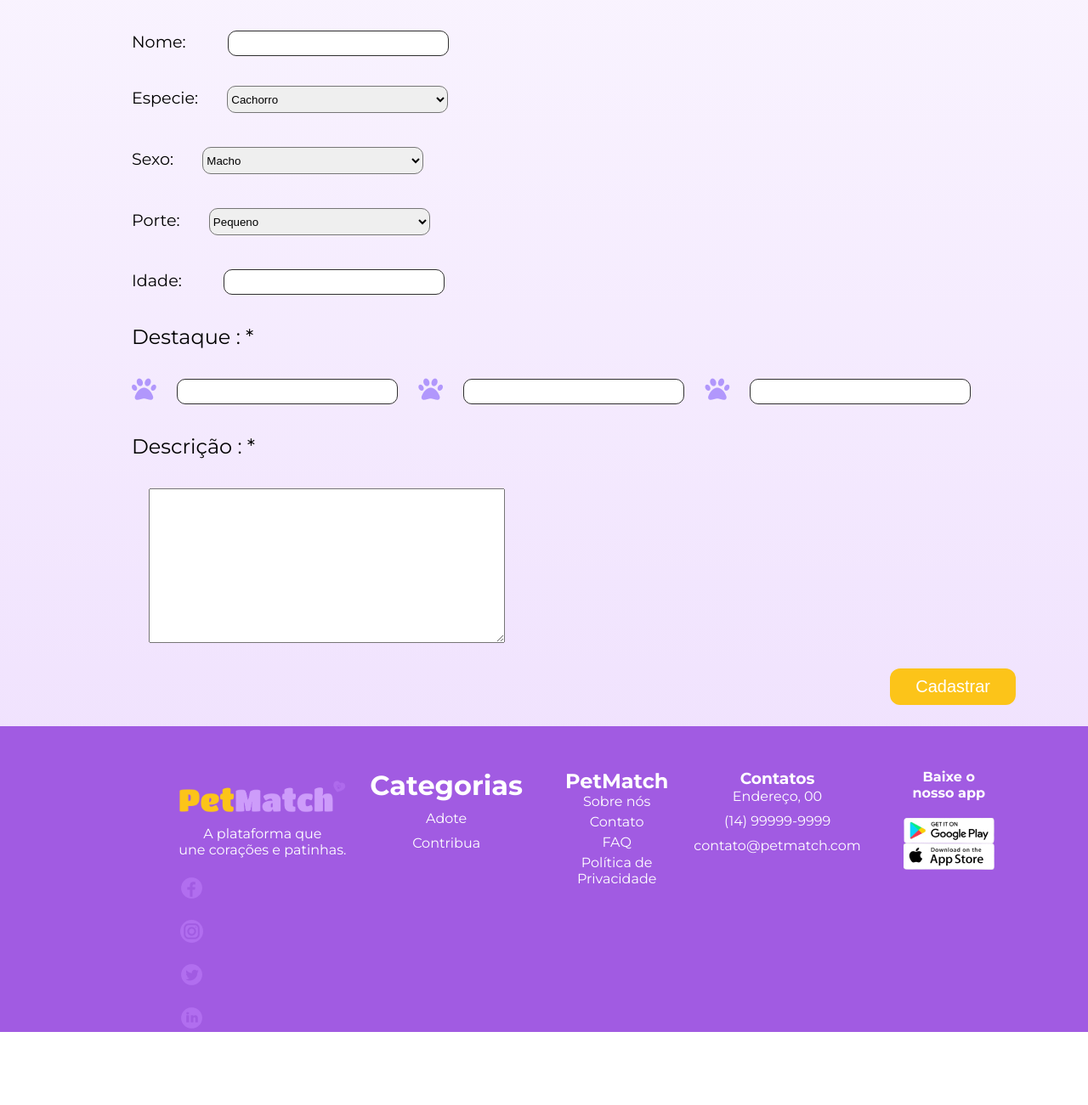
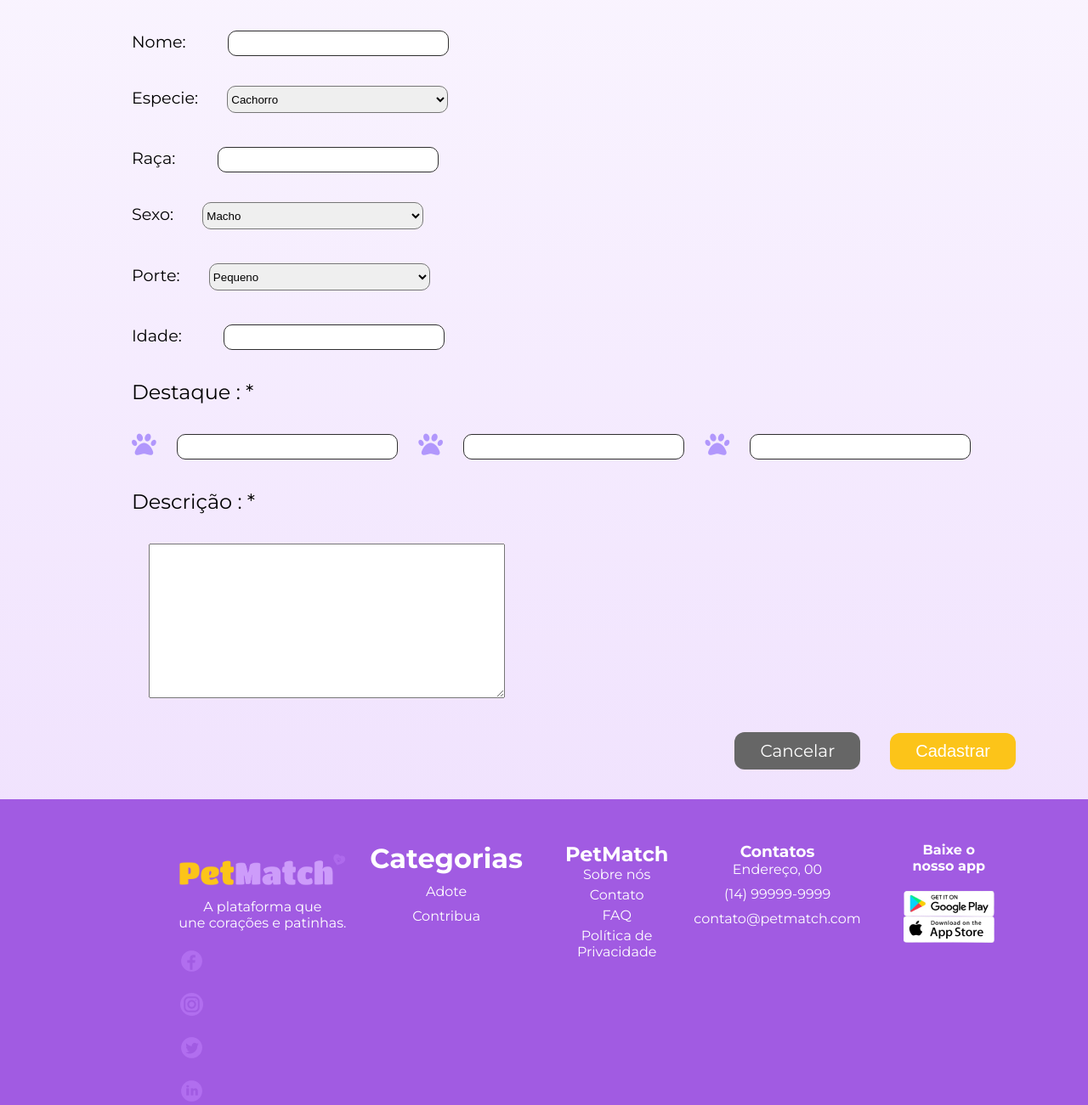
Before and after one commit to TainaDeAlves/projeto_petMatch, a Laravel app: page /pets in a window 1280 px wide. Shown: the part 785-2086 px from the top of the page at 85% size. Before the commit the page ends 2000 px from the top, so only its background shows below. Run offline with Laravel 12, Linux system fonts and the light colour scheme.

Commit message:
exclusão do controller adminpetcontroller e mundança de rota do  cadastro pet

```diff
--- a/app/Http/Controllers/CadastrosController.php
+++ b/app/Http/Controllers/CadastrosController.php
@@ -12,9 +12,6 @@ class CadastrosController extends Controller
     public function ongs(){
         return view('cadastro-ongs');
     }
-    public function pets(){
-        return view('cadastropet');
-    }
 
     public function login(){
         return view('login');
--- a/app/Http/Controllers/PetsController.php
+++ b/app/Http/Controllers/PetsController.php
@@ -6,7 +6,60 @@ use Illuminate\Http\Request;
 
 class PetsController extends Controller
 {
-    public function pets(){
+
+     /**
+     * Display a listing of the resource.
+     */
+    public function index()
+    {
         return view('admin.pets.index');
     }
+
+    /**
+     * Show the form for creating a new resource.
+     */
+    public function create()
+    {return view('cadastropet');
+
+    }
+
+    /**
+     * Store a newly created resource in storage.
+     */
+    public function store(Request $request)
+    {
+        //
+    }
+
+    /**
+     * Display the specified resource.
+     */
+    public function show()
+    {
+        return view('admin.pets.visualizar');
+    }
+
+    /**
+     * Show the form for editing the specified resource.
+     */
+    public function edit(string $id)
+    {
+        //
+    }
+
+    /**
+     * Update the specified resource in storage.
+     */
+    public function update(Request $request, string $id)
+    {
+        //
+    }
+
+    /**
+     * Remove the specified resource from storage.
+     */
+    public function destroy(string $id)
+    {
+        //
+    }
 }
--- a/public/css/main.css
+++ b/public/css/main.css
@@ -1274,13 +1274,21 @@ label span {
 
 }
 
-.botaoformcadastro {
-
+.botaoformcadastrop {
     display: flex;
     justify-content: right;
-}
-
-.botaoformcadastro button {
+    align-items: center;
+}
+.botaoformcadastrop a{
+    background-color: #666666;
+    border: none;
+    padding: 10px 30px;
+    border-radius: 12px;
+    color: #fff;
+    font-size: 20px;
+    margin: 35px;
+}
+.botaoformcadastrop button{
     background-color: var(--segundaria);
     border: none;
     padding: 10px 30px;
--- a/resources/views/cadastropet.blade.php
+++ b/resources/views/cadastropet.blade.php
@@ -2,7 +2,7 @@
 
 <body>
     <header id="cabecalho" class="container paginainterna">
-        @include("includes.barratopo")
+        @include('includes.barratopo')
     </header>
     <main id="fundolinear">
         <div class="container">
@@ -53,14 +53,14 @@
 
                         <div class="inseririmg">
 
-                            <img src="{{asset("./img/pet_7104394.png")}}"alt="Imagem" id="imagem"
+                            <img src="{{ asset('./img/pet_7104394.png') }}"alt="Imagem" id="imagem"
                                 onclick="document.getElementById('inputImagem').click()">
                             <input type="file" id="inputImagem" accept="image/*" style="display: none;"
                                 data-imagemid="imagem">
                         </div>
                         <div class="inseririmg">
 
-                            <img src="{{asset("./img/pet_7104394.png")}}"alt="Imagem" id="imagem1"
+                            <img src="{{ asset('./img/pet_7104394.png') }}"alt="Imagem" id="imagem1"
                                 onclick="document.getElementById('inputImagem1').click()">
                             <input type="file" id="inputImagem1" accept="image/*" style="display: none;"
                                 data-imagemid="imagem1">
@@ -68,7 +68,7 @@
 
                         <div class="inseririmg">
 
-                            <img src="{{asset("./img/pet_7104394.png")}}"alt="Imagem" id="imagem2"
+                            <img src="{{ asset('./img/pet_7104394.png') }}"alt="Imagem" id="imagem2"
                                 onclick="document.getElementById('inputImagem2').click()">
                             <input type="file" id="inputImagem2" accept="image/*" style="display: none;"
                                 data-imagemid="imagem2">
@@ -88,6 +88,10 @@
                                 <option value="cr">Cachorro</option>
                                 <option value="gt">Gato</option>
                             </select>
+                        </p>
+                        <p>
+                            <label for="raca">Raça:</label>
+                            <input type="text" name="raca" id="raca">
                         </p>
                         <p>
                             <label for="sexoform">Sexo:</label>
@@ -138,18 +142,18 @@
 
                 </div>
 
-                <div class="botaoformcadastro">
+                <div class="botaoformcadastrop">
+                    <a href="{{ isset($pet) ? '/admin/index' : '/' }}" class="btn btn-secondary">Cancelar</a>
                     <button name="cadastrarpet">Cadastrar</button>
                 </div>
-
 
             </form>
         </div>
 
     </main>
 
-@include("includes.rodape")
-    <script src="{{asset("./js/cadastropet.js")}}"></script>
+    @include('includes.rodape')
+    <script src="{{ asset('./js/cadastropet.js') }}"></script>
 </body>
 
 </html>
--- a/routes/web.php
+++ b/routes/web.php
@@ -19,7 +19,7 @@ Route::get("/perfil", [AdoteController::class, "perfil"])->name('perfil');
 
 Route::get("/usuario",[CadastrosController::class,'user'])->name('usuario');
 Route::get("/ongs", [CadastrosController::class, "ongs"])->name('ongs');
-Route::get("/pets", [CadastrosController::class, "pets"])->name('pets');
+
 Route::get("/login", [CadastrosController::class, "login"])->name('login');
 
 
@@ -33,5 +33,7 @@ Route::get("/contato", [PaginasEstaticaController::class, "contato"])->name('con
 
 
 //admin pets
- Route::get("/adminpet/visualizar", [PetsAdminController::class,"show"])->name("pet.visualizar");
- Route::get("admin/index",[PetsController::class, "pets"])->name("index");
+ Route::get("/adminpet/visualizar", [PetsController::class,"show"])->name("pet.visualizar");
+ Route::get("admin/index",[PetsController::class, "index"])->name("index");
+
+ Route::get("/pets", [PetsController::class, "create"])->name('pets');
```
Also changed, not shown: app/Http/Controllers/PetsAdminController.php (deleted, +0 -64 lines).
